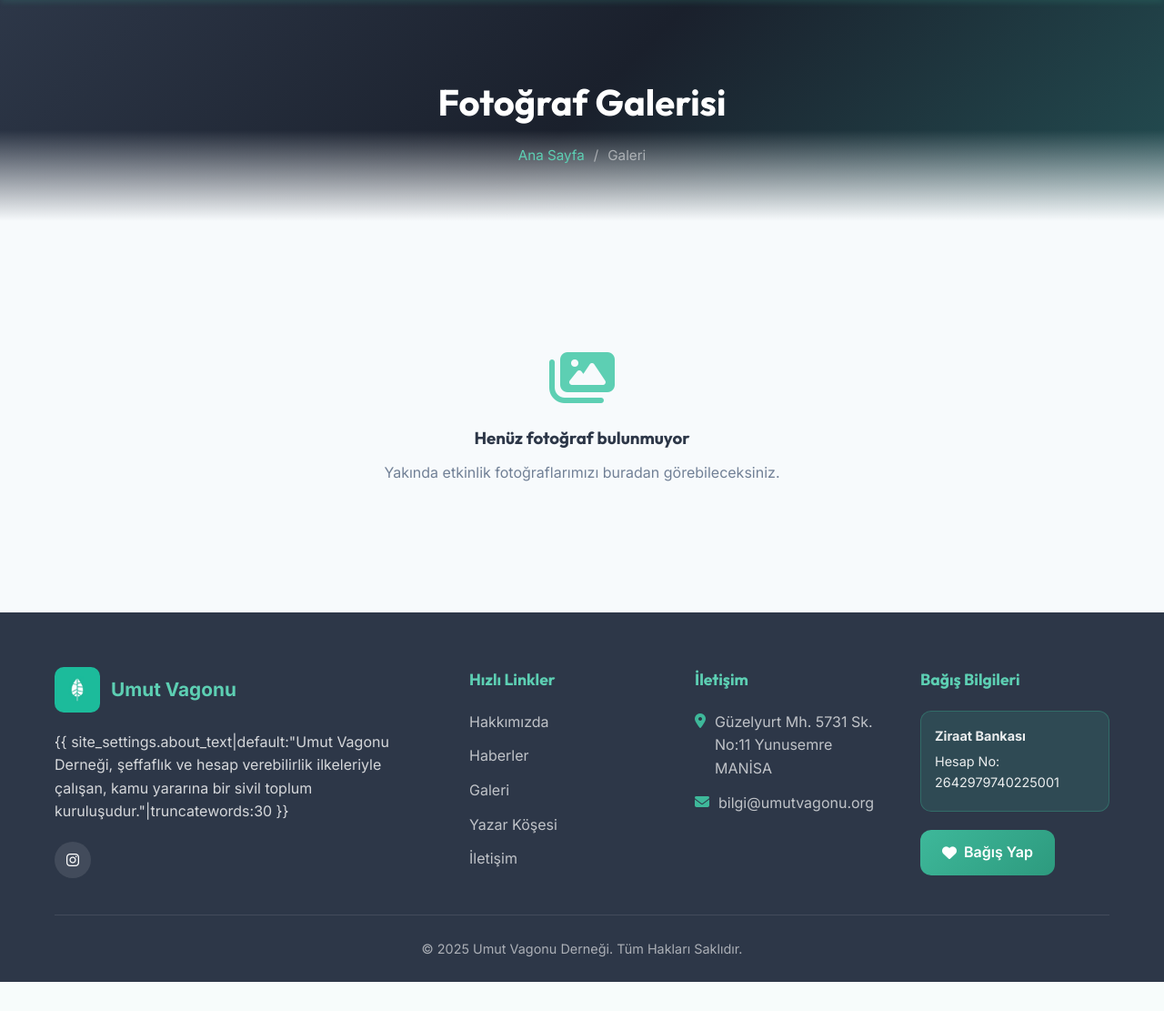
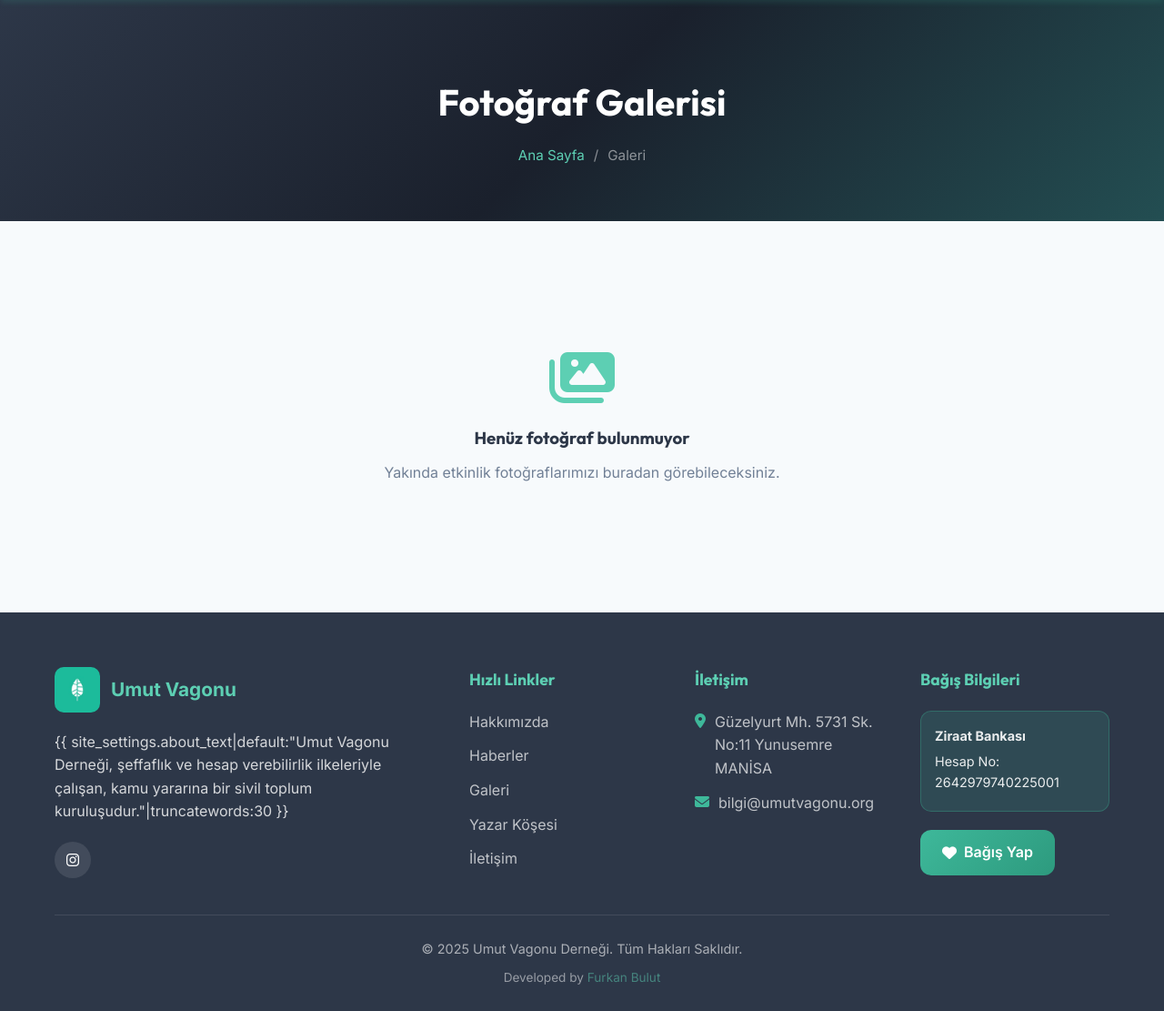
Before and after one commit to bulutsoft-dev/Uvder, a Django app: page /galeri/ in a window 1280 px wide. Shown: the part 83-1194 px from the top of the page at 91% size. Before the commit the page ends 1162 px from the top, so only its background shows below. Run offline with Django 5.2, Linux system fonts and the light colour scheme; data comes from the database, SQL or seed files in the repository; data that the repository does not hold is empty.

Commit message:
style: Add developer credit to footer and remove page header gradient.

```diff
--- a/static/css/style.css
+++ b/static/css/style.css
@@ -875,16 +875,6 @@
     position: relative;
 }
 
-.page-header::before {
-    content: '';
-    position: absolute;
-    bottom: 0;
-    left: 0;
-    right: 0;
-    height: 100px;
-    background: linear-gradient(to top, var(--bg-primary), transparent);
-}
-
 .page-title {
     font-size: 2.5rem;
     margin-bottom: 15px;
@@ -1742,6 +1732,22 @@
 .footer-bottom p {
     opacity: 0.6;
     font-size: 0.9rem;
+}
+
+.footer-bottom .developer-credit {
+    margin-top: 10px;
+    opacity: 0.5;
+    font-size: 0.85rem;
+}
+
+.footer-bottom .developer-credit a {
+    color: var(--primary-light);
+    transition: var(--transition);
+}
+
+.footer-bottom .developer-credit a:hover {
+    color: var(--white);
+    text-decoration: underline;
 }
 
 /* Alerts */
--- a/templates/partials/_footer.html
+++ b/templates/partials/_footer.html
@@ -111,6 +111,8 @@
 
         <div class="footer-bottom">
             <p>&copy; {% now "Y" %} Umut Vagonu Derneği. Tüm Hakları Saklıdır.</p>
+            <p class="developer-credit">Developed by <a href="https://furkanbulut.vercel.app/" target="_blank"
+                    rel="noopener">Furkan Bulut</a></p>
         </div>
     </div>
 </footer>
```
